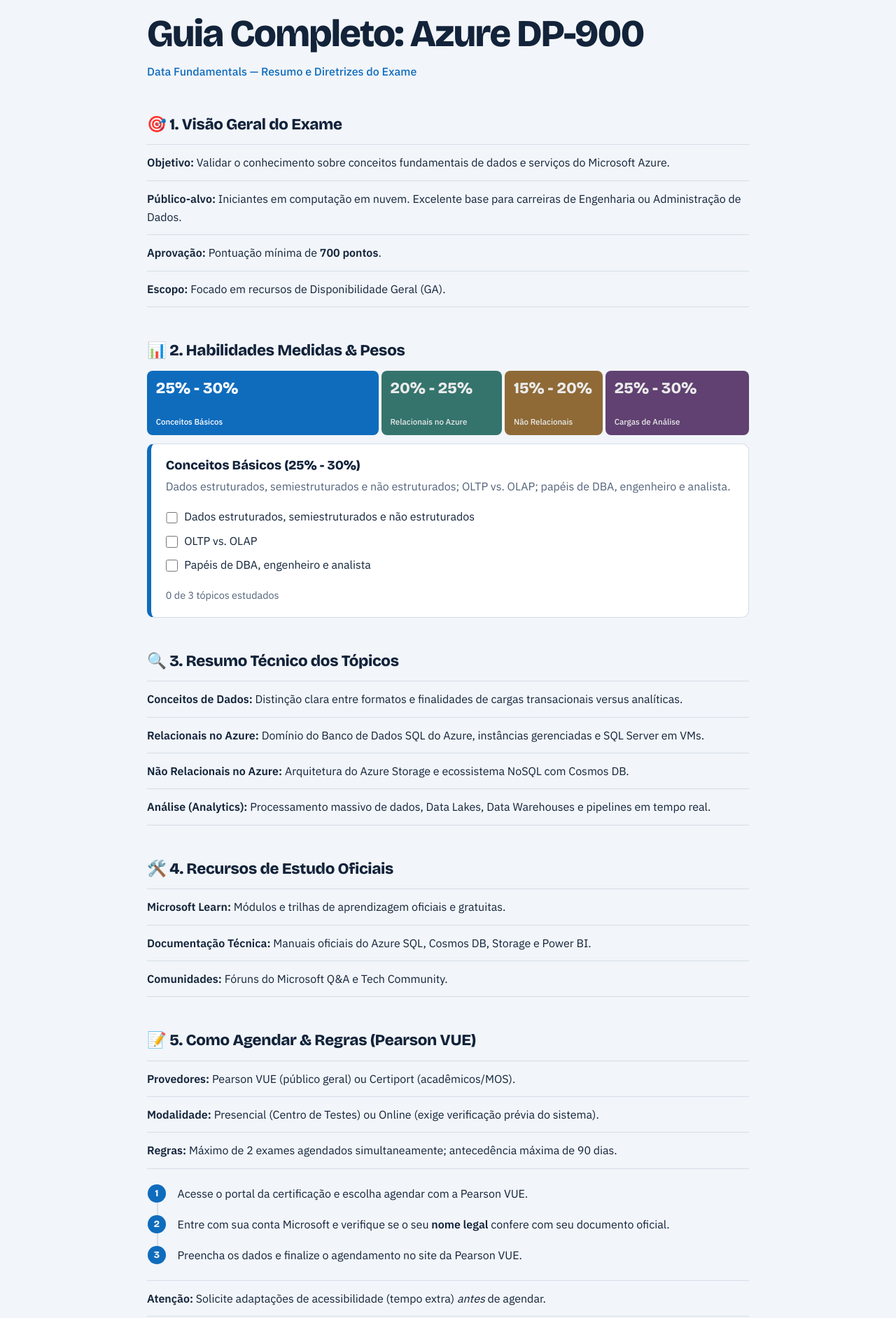
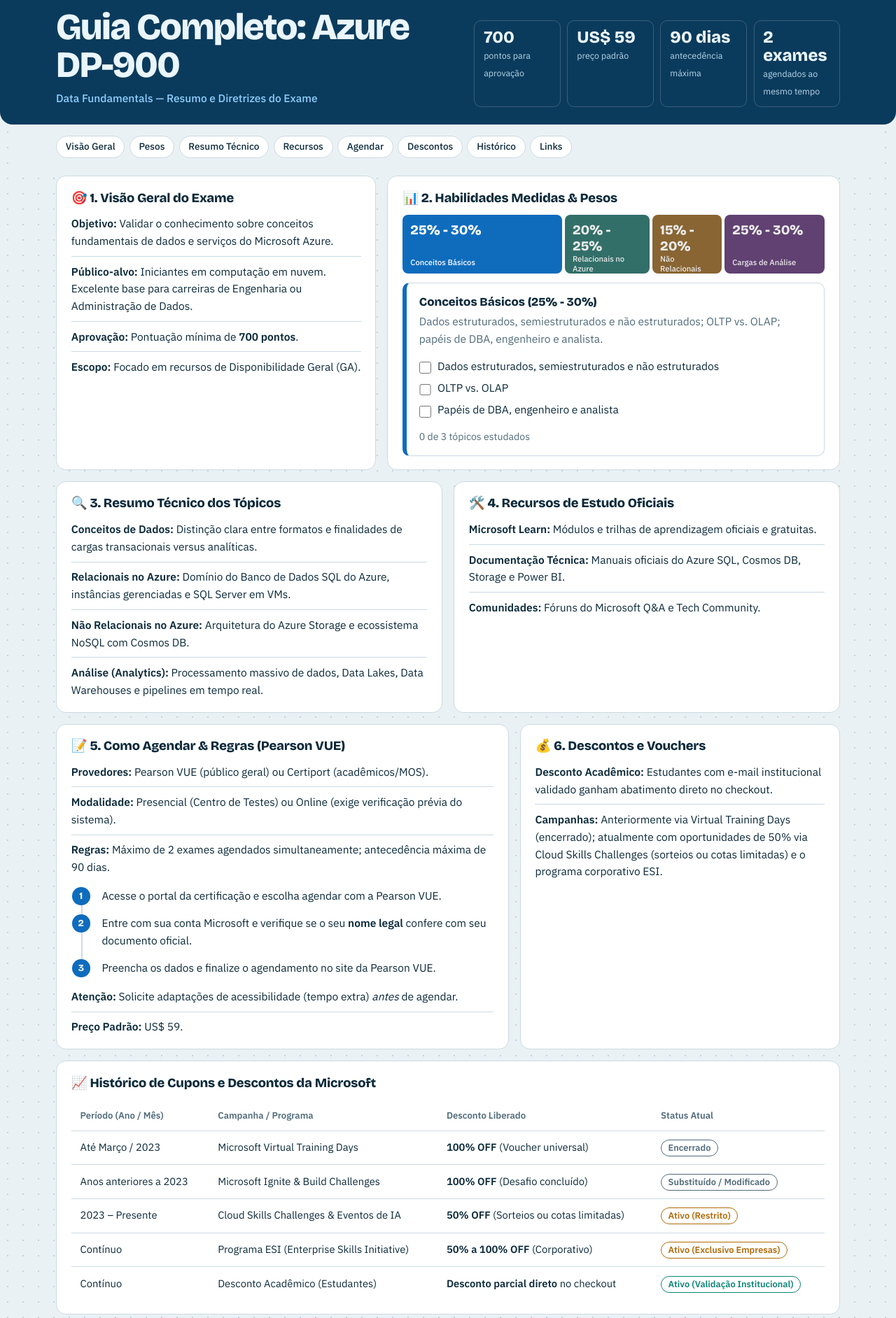
Before and after one commit to GustavoD01/dp900-guia, a plain HTML site: page index.html in a window 1280 px wide. Shown: the part 20-1904 px from the top of the page at 70% size. Drawn offline with nearby package versions, Linux system fonts and the light colour scheme.

Commit message:
Update index.html

```diff
--- a/index.html
+++ b/index.html
@@ -8,77 +8,110 @@
 <link href="https://fonts.googleapis.com/css2?family=Bricolage+Grotesque:opsz,wght@12..96,500;12..96,800&family=IBM+Plex+Sans:wght@400;500;600&display=swap" rel="stylesheet">
 <style>
 :root{
-  --bg:#F2F5F9;--surface:#FFFFFF;--ink:#12233A;--muted:#52627A;--line:#D5DEE9;
-  --d1:#0F6CBD;--d2:#0E8A7D;--d3:#B8700A;--d4:#7A3E9D;--accent:#0F6CBD;--on:#fff;
+  --bg:#EAF1F4;--surface:#FFFFFF;--ink:#0B2A3A;--muted:#506B7A;--line:#CBDAE2;--dot:#C3D4DD;
+  --d1:#0F6CBD;--d2:#0A8577;--d3:#B06A08;--d4:#7A3E9D;--accent:#0F6CBD;--on:#fff;--hero:#0B3B5C;
   --sans:"IBM Plex Sans",system-ui,sans-serif;--disp:"Bricolage Grotesque","IBM Plex Sans",system-ui,sans-serif;
-  box-sizing:border-box;padding-top:env(safe-area-inset-top,0px);padding-bottom:env(safe-area-inset-bottom,0px);
-}
+  box-sizing:border-box;padding-top:env(safe-area-inset-top,0px);padding-bottom:env(safe-area-inset-bottom,0px)}
 @media (prefers-color-scheme:dark){:root:not([data-theme="light"]){
-  --bg:#0C1623;--surface:#13202F;--ink:#E4ECF6;--muted:#9AABC1;--line:#27384D;
-  --d1:#5AB0FF;--d2:#4CD0BE;--d3:#F0B35A;--d4:#C79BEA;--accent:#5AB0FF;--on:#08121D}}
+  --bg:#08141D;--surface:#102331;--ink:#E3EEF5;--muted:#93AABA;--line:#22394A;--dot:#16293A;
+  --d1:#5AB0FF;--d2:#4CD0BE;--d3:#F0B35A;--d4:#C79BEA;--accent:#5AB0FF;--on:#08121D;--hero:#0D2E48}}
 :root[data-theme="dark"]{
-  --bg:#0C1623;--surface:#13202F;--ink:#E4ECF6;--muted:#9AABC1;--line:#27384D;
-  --d1:#5AB0FF;--d2:#4CD0BE;--d3:#F0B35A;--d4:#C79BEA;--accent:#5AB0FF;--on:#08121D}
-html{height:100%;scroll-padding-top:env(safe-area-inset-top,0px)}
+  --bg:#08141D;--surface:#102331;--ink:#E3EEF5;--muted:#93AABA;--line:#22394A;--dot:#16293A;
+  --d1:#5AB0FF;--d2:#4CD0BE;--d3:#F0B35A;--d4:#C79BEA;--accent:#5AB0FF;--on:#08121D;--hero:#0D2E48}
+html{height:100%;scroll-behavior:smooth;scroll-padding-top:calc(4rem + env(safe-area-inset-top,0px))}
 *{box-sizing:border-box;margin:0}
-body{background:var(--bg);color:var(--ink);font:400 1rem/1.65 var(--sans);padding:2.5rem 1.1rem 4rem}
-main{max-width:860px;margin:0 auto}
-h1{font:800 clamp(2.1rem,7vw,3.4rem)/1.04 var(--disp);letter-spacing:-.03em}
-h2{font:800 1.4rem/1.25 var(--disp);letter-spacing:-.015em;margin-bottom:.9rem}
-.lede{color:var(--accent);font-weight:500;margin-top:.8rem}
-section{margin-top:3rem}
+body{background:var(--bg) radial-gradient(var(--dot) 1px,transparent 1px) 0 0/22px 22px;color:var(--ink);font:400 .97rem/1.6 var(--sans);padding:0 1rem 3rem}
 a{color:var(--accent);text-underline-offset:3px}
 :focus-visible{outline:3px solid var(--accent);outline-offset:3px;border-radius:4px}
+.wrap{max-width:1120px;margin:0 auto}
 
-.bar{display:flex;gap:4px;height:92px}
+.hero{background:var(--hero);color:#EAF5FC;border-radius:0 0 18px 18px;margin:0 -1rem;padding:2rem 1rem 1.6rem}
+.hero .wrap{display:grid;gap:1.4rem;grid-template-columns:1fr}
+h1{font:800 clamp(2rem,6vw,3.3rem)/1.02 var(--disp);letter-spacing:-.03em}
+.sub{color:#8FD0FF;font-weight:500;margin-top:.5rem}
+.stats{display:grid;grid-template-columns:repeat(4,1fr);gap:.6rem}
+.stat{border:1px solid #ffffff2e;border-radius:10px;padding:.6rem .8rem}
+.stat b{display:block;font:800 1.5rem/1.1 var(--disp)}
+.stat span{font-size:.78rem;color:#B5D6EA}
+@media(min-width:900px){.hero .wrap{grid-template-columns:1.1fr 1fr;align-items:end}}
+@media(max-width:520px){.stats{grid-template-columns:repeat(2,1fr)}}
+
+nav{position:sticky;top:0;z-index:5;background:color-mix(in srgb,var(--bg) 88%,transparent);backdrop-filter:blur(8px);
+  padding:calc(.6rem + env(safe-area-inset-top,0px)) 0 .6rem;margin-top:.4rem}
+nav .wrap{display:flex;gap:.4rem;overflow-x:auto;scrollbar-width:none}
+nav a{white-space:nowrap;text-decoration:none;color:var(--ink);background:var(--surface);border:1px solid var(--line);border-radius:99px;padding:.25rem .8rem;font-size:.85rem;font-weight:500}
+nav a:hover{border-color:var(--accent)}
+
+.grid{display:grid;gap:1rem;grid-template-columns:repeat(12,1fr);margin-top:1rem}
+.card{background:var(--surface);border:1px solid var(--line);border-radius:14px;padding:1.2rem 1.3rem;grid-column:1/-1;min-width:0}
+h2{font:800 1.15rem/1.25 var(--disp);letter-spacing:-.01em;margin-bottom:.8rem}
+@media(min-width:900px){
+  .c5{grid-column:span 5}.c7{grid-column:span 7}.c6{grid-column:span 6}.c4{grid-column:span 4}.c8{grid-column:span 8}}
+
+.list{list-style:none;padding:0}
+.list li{padding:.55rem 0;border-top:1px solid var(--line)}
+.list li:first-child{border-top:0;padding-top:0}
+.list li:last-child{padding-bottom:0}
+.list strong{color:var(--ink)}
+
+.bar{display:flex;gap:4px;height:84px}
 .seg{flex:var(--w) 1 0;border:0;border-radius:8px;background:var(--c);color:var(--on);cursor:pointer;
-  font:800 1.4rem var(--disp);text-align:left;padding:.7rem .8rem;display:flex;flex-direction:column;justify-content:space-between;
-  min-width:0;transition:flex-grow .35s ease,filter .2s}
-.seg small{font:500 .72rem var(--sans)}
+  font:800 1.2rem var(--disp);text-align:left;padding:.6rem .7rem;display:flex;flex-direction:column;justify-content:space-between;min-width:0;transition:flex-grow .35s ease,filter .2s}
+.seg small{font:500 .7rem var(--sans)}
+@media (prefers-color-scheme:light){:root:not([data-theme="dark"]) .seg{color:#fff}}
 .seg[aria-pressed="true"]{flex-grow:calc(var(--w)*1.7)}
 .seg:not([aria-pressed="true"]){filter:saturate(.55) brightness(.92)}
-@media (prefers-color-scheme:light){:root:not([data-theme="dark"]) .seg{color:#fff}}
-.panel{background:var(--surface);border:1px solid var(--line);border-left:6px solid var(--c);border-radius:10px;padding:1.2rem 1.3rem;margin-top:.8rem}
-.panel h3{font:800 1.15rem var(--disp);margin-bottom:.35rem}
+.panel{border:1px solid var(--line);border-left:6px solid var(--c);border-radius:10px;padding:1rem 1.1rem;margin-top:.8rem}
+.panel h3{font:800 1.05rem var(--disp);margin-bottom:.3rem}
 .panel p{color:var(--muted)}
-.panel ul{margin:.8rem 0 0;padding:0;list-style:none}
-.panel li{display:flex;gap:.6rem;align-items:flex-start;padding:.25rem 0}
+.panel ul{margin:.7rem 0 0;padding:0;list-style:none}
+.panel li{display:flex;gap:.6rem;padding:.2rem 0}
 .panel input{margin-top:.4rem;width:1.05rem;height:1.05rem;accent-color:var(--c)}
-.prog{margin-top:.9rem;font-size:.9rem}
+.panel .prog{margin-top:.7rem;font-size:.88rem}
 
-.list{list-style:none;padding:0}
-.list li{padding:.75rem 0;border-top:1px solid var(--line)}
-.list li:last-child{border-bottom:1px solid var(--line)}
-.list strong{color:var(--ink)}
+ol.steps{list-style:none;padding:0;counter-reset:s;border-left:2px solid var(--line);margin:1rem 0 1rem .9rem}
+.steps li{counter-increment:s;position:relative;padding:0 0 .9rem 1.7rem}
+.steps li:last-child{padding-bottom:0}
+.steps li::before{content:counter(s);position:absolute;left:-.95rem;top:0;width:1.6rem;height:1.6rem;border-radius:50%;background:var(--accent);color:var(--bg);font:800 .85rem/1.6rem var(--disp);text-align:center}
 
-ol.steps{list-style:none;padding:0;counter-reset:s;border-left:2px solid var(--line);margin:1.4rem 0 1.4rem .9rem}
-.steps li{counter-increment:s;position:relative;padding:0 0 1.1rem 1.7rem}
-.steps li:last-child{padding-bottom:0}
-.steps li::before{content:counter(s);position:absolute;left:-.95rem;top:0;width:1.6rem;height:1.6rem;border-radius:50%;
-  background:var(--accent);color:var(--bg);font:800 .85rem/1.6rem var(--disp);text-align:center}
-
-h2.sub{margin-top:2.4rem}
-.scroll{overflow-x:auto;border:1px solid var(--line);border-radius:10px;background:var(--surface)}
-table{border-collapse:collapse;width:100%;min-width:640px;font-size:.93rem}
-th,td{text-align:left;padding:.8rem 1rem;border-bottom:1px solid var(--line);vertical-align:top}
+.scroll{overflow-x:auto;margin-top:.2rem}
+table{border-collapse:collapse;width:100%;min-width:640px;font-size:.92rem}
+th,td{text-align:left;padding:.7rem .8rem;border-bottom:1px solid var(--line);vertical-align:top}
 tr:last-child td{border-bottom:0}
-th{font-weight:600;color:var(--muted);font-size:.85rem}
-.st{display:inline-block;padding:.1rem .6rem;border-radius:99px;font-size:.82rem;font-weight:600;border:1px solid currentColor}
+th{font-weight:600;color:var(--muted);font-size:.82rem}
+.st{display:inline-block;padding:.05rem .6rem;border-radius:99px;font-size:.8rem;font-weight:600;border:1px solid currentColor}
 .on{color:var(--d2)}.off{color:var(--muted)}.lim{color:var(--d3)}
 
-footer{margin-top:3.5rem;padding-top:1rem;border-top:1px solid var(--line);text-align:center;color:var(--muted);font-size:.88rem}
-@media (prefers-reduced-motion:reduce){.seg{transition:none}}
+.links{display:grid;gap:.7rem;grid-template-columns:repeat(auto-fit,minmax(230px,1fr))}
+.links div{border:1px solid var(--line);border-radius:10px;padding:.8rem .95rem}
+.links strong{display:block;font-size:.88rem;margin-bottom:.15rem}
+footer{margin-top:1.5rem;text-align:center;color:var(--muted);font-size:.86rem}
+@media (prefers-reduced-motion:reduce){.seg,html{transition:none;scroll-behavior:auto}}
 </style>
 </head>
 <body>
-<main>
 
-<header>
-  <h1>Guia Completo: Azure DP-900</h1>
-  <p class="lede">Data Fundamentals — Resumo e Diretrizes do Exame</p>
-</header>
+<header class="hero"><div class="wrap">
+  <div>
+    <h1>Guia Completo: Azure DP-900</h1>
+    <p class="sub">Data Fundamentals — Resumo e Diretrizes do Exame</p>
+  </div>
+  <div class="stats" aria-label="Números do exame">
+    <div class="stat"><b>700</b><span>pontos para aprovação</span></div>
+    <div class="stat"><b>US$ 59</b><span>preço padrão</span></div>
+    <div class="stat"><b>90 dias</b><span>antecedência máxima</span></div>
+    <div class="stat"><b>2 exames</b><span>agendados ao mesmo tempo</span></div>
+  </div>
+</div></header>
 
-<section>
+<nav aria-label="Seções"><div class="wrap">
+  <a href="#visao">Visão Geral</a><a href="#pesos">Pesos</a><a href="#resumo">Resumo Técnico</a><a href="#recursos">Recursos</a>
+  <a href="#agendar">Agendar</a><a href="#descontos">Descontos</a><a href="#historico">Histórico</a><a href="#links">Links</a>
+</div></nav>
+
+<main class="wrap"><div class="grid">
+
+<section class="card c5" id="visao">
   <h2>🎯 1. Visão Geral do Exame</h2>
   <ul class="list">
     <li><strong>Objetivo:</strong> Validar o conhecimento sobre conceitos fundamentais de dados e serviços do Microsoft Azure.</li>
@@ -88,13 +121,13 @@
   </ul>
 </section>
 
-<section>
+<section class="card c7" id="pesos">
   <h2>📊 2. Habilidades Medidas &amp; Pesos</h2>
   <div class="bar" id="bar" role="group" aria-label="Peso de cada área no exame"></div>
   <div class="panel" id="panel" aria-live="polite"></div>
 </section>
 
-<section>
+<section class="card c6" id="resumo">
   <h2>🔍 3. Resumo Técnico dos Tópicos</h2>
   <ul class="list">
     <li><strong>Conceitos de Dados:</strong> Distinção clara entre formatos e finalidades de cargas transacionais versus analíticas.</li>
@@ -104,7 +137,7 @@
   </ul>
 </section>
 
-<section>
+<section class="card c6" id="recursos">
   <h2>🛠️ 4. Recursos de Estudo Oficiais</h2>
   <ul class="list">
     <li><strong>Microsoft Learn:</strong> Módulos e trilhas de aprendizagem oficiais e gratuitas.</li>
@@ -113,7 +146,7 @@
   </ul>
 </section>
 
-<section>
+<section class="card c7" id="agendar">
   <h2>📝 5. Como Agendar &amp; Regras (Pearson VUE)</h2>
   <ul class="list">
     <li><strong>Provedores:</strong> Pearson VUE (público geral) ou Certiport (acadêmicos/MOS).</li>
@@ -131,16 +164,17 @@
   </ul>
 </section>
 
-<section>
+<section class="card c5" id="descontos">
   <h2>💰 6. Descontos e Vouchers</h2>
   <ul class="list">
     <li><strong>Desconto Acadêmico:</strong> Estudantes com e-mail institucional validado ganham abatimento direto no checkout.</li>
     <li><strong>Campanhas:</strong> Anteriormente via Virtual Training Days (encerrado); atualmente com oportunidades de 50% via Cloud Skills Challenges (sorteios ou cotas limitadas) e o programa corporativo ESI.</li>
   </ul>
+</section>
 
-  <h2 class="sub">📈 Histórico de Cupons e Descontos da Microsoft</h2>
-  <div class="scroll">
-  <table>
+<section class="card" id="historico">
+  <h2>📈 Histórico de Cupons e Descontos da Microsoft</h2>
+  <div class="scroll"><table>
     <thead><tr><th>Período (Ano / Mês)</th><th>Campanha / Programa</th><th>Desconto Liberado</th><th>Status Atual</th></tr></thead>
     <tbody>
       <tr><td>Até Março / 2023</td><td>Microsoft Virtual Training Days</td><td><strong>100% OFF</strong> (Voucher universal)</td><td><span class="st off">Encerrado</span></td></tr>
@@ -149,20 +183,20 @@
       <tr><td>Contínuo</td><td>Programa ESI (Enterprise Skills Initiative)</td><td><strong>50% a 100% OFF</strong> (Corporativo)</td><td><span class="st lim">Ativo (Exclusivo Empresas)</span></td></tr>
       <tr><td>Contínuo</td><td>Desconto Acadêmico (Estudantes)</td><td><strong>Desconto parcial direto</strong> no checkout</td><td><span class="st on">Ativo (Validação Institucional)</span></td></tr>
     </tbody>
-  </table>
+  </table></div>
+</section>
+
+<section class="card" id="links">
+  <h2>🔗 Links Úteis &amp; Referências</h2>
+  <div class="links">
+    <div><strong>Edital Oficial (Study Guide):</strong> <a href="https://learn.microsoft.com/pt-br/credentials/certifications/resources/study-guides/dp-900" target="_blank" rel="noopener">Acessar Study Guide DP-900</a></div>
+    <div><strong>Página de Agendamento:</strong> <a href="https://learn.microsoft.com/pt-br/credentials/certifications/azure-data-fundamentals/?practice-assessment-type=certification" target="_blank" rel="noopener">Agendar Exame DP-900</a></div>
+    <div><strong>Catálogo de Eventos/Descontos:</strong> <a href="https://www.microsoft.com/en-us/events/search-catalog?scenario=events" target="_blank" rel="noopener">Microsoft Events Search</a></div>
+    <div><strong>Roadmap de Certificações (PDF):</strong> <a href="https://arch-center.azureedge.net/Credentials/Certification-Poster_en-us.pdf" target="_blank" rel="noopener">Baixar Certification Poster</a></div>
   </div>
 </section>
 
-<section>
-  <h2>🔗 Links Úteis &amp; Referências</h2>
-  <ul class="list">
-    <li><strong>Edital Oficial (Study Guide):</strong> <a href="https://learn.microsoft.com/pt-br/credentials/certifications/resources/study-guides/dp-900" target="_blank" rel="noopener">Acessar Study Guide DP-900</a></li>
-    <li><strong>Página de Agendamento:</strong> <a href="https://learn.microsoft.com/pt-br/credentials/certifications/azure-data-fundamentals/?practice-assessment-type=certification" target="_blank" rel="noopener">Agendar Exame DP-900</a></li>
-    <li><strong>Catálogo de Eventos/Descontos:</strong> <a href="https://www.microsoft.com/en-us/events/search-catalog?scenario=events" target="_blank" rel="noopener">Microsoft Events Search</a></li>
-    <li><strong>Roadmap de Certificações (PDF):</strong> <a href="https://arch-center.azureedge.net/Credentials/Certification-Poster_en-us.pdf" target="_blank" rel="noopener">Baixar Certification Poster</a></li>
-  </ul>
-</section>
-
+</div>
 <footer>Preparação para Exame Microsoft Azure Data Fundamentals (DP-900)</footer>
 </main>
 
```
